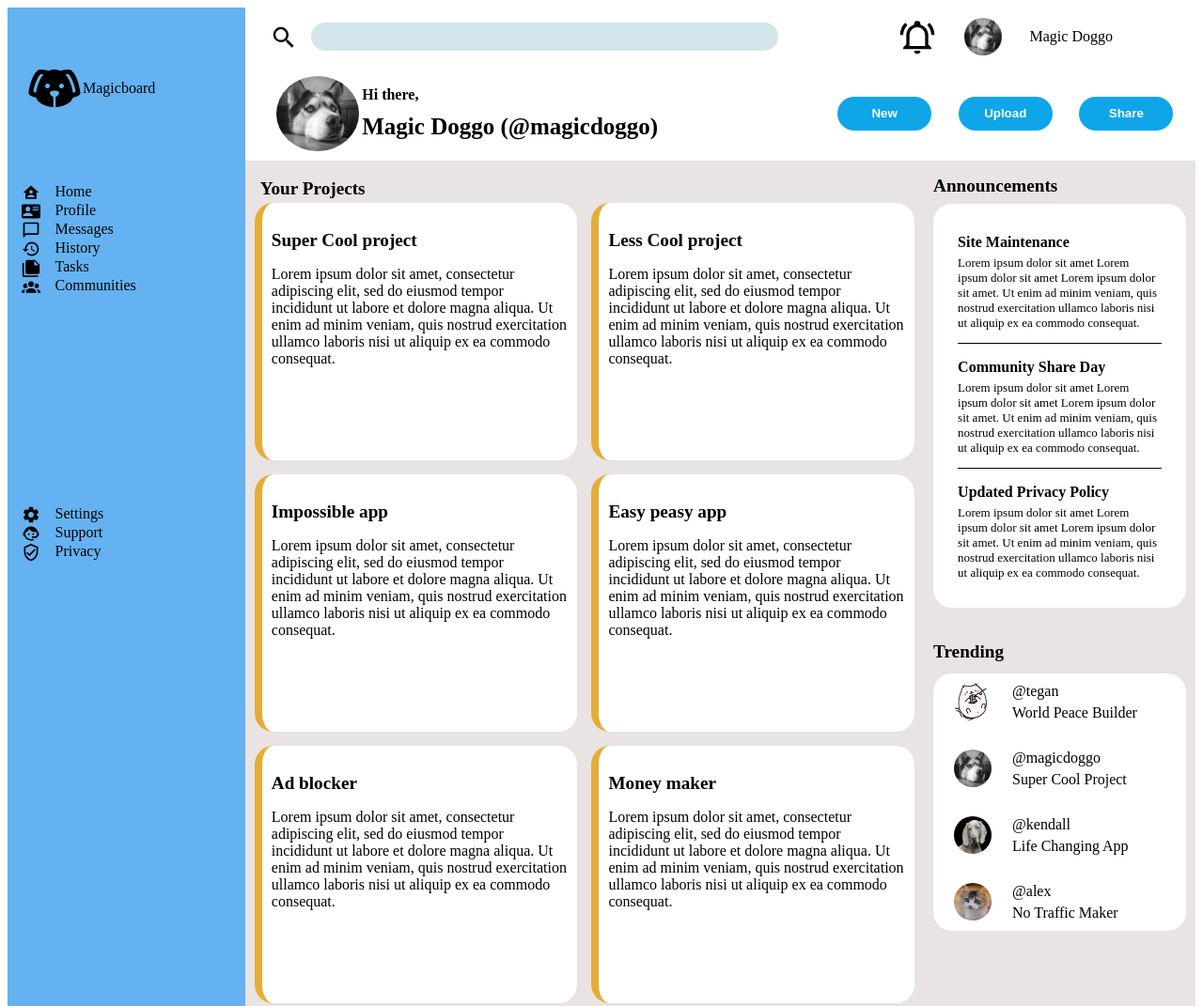
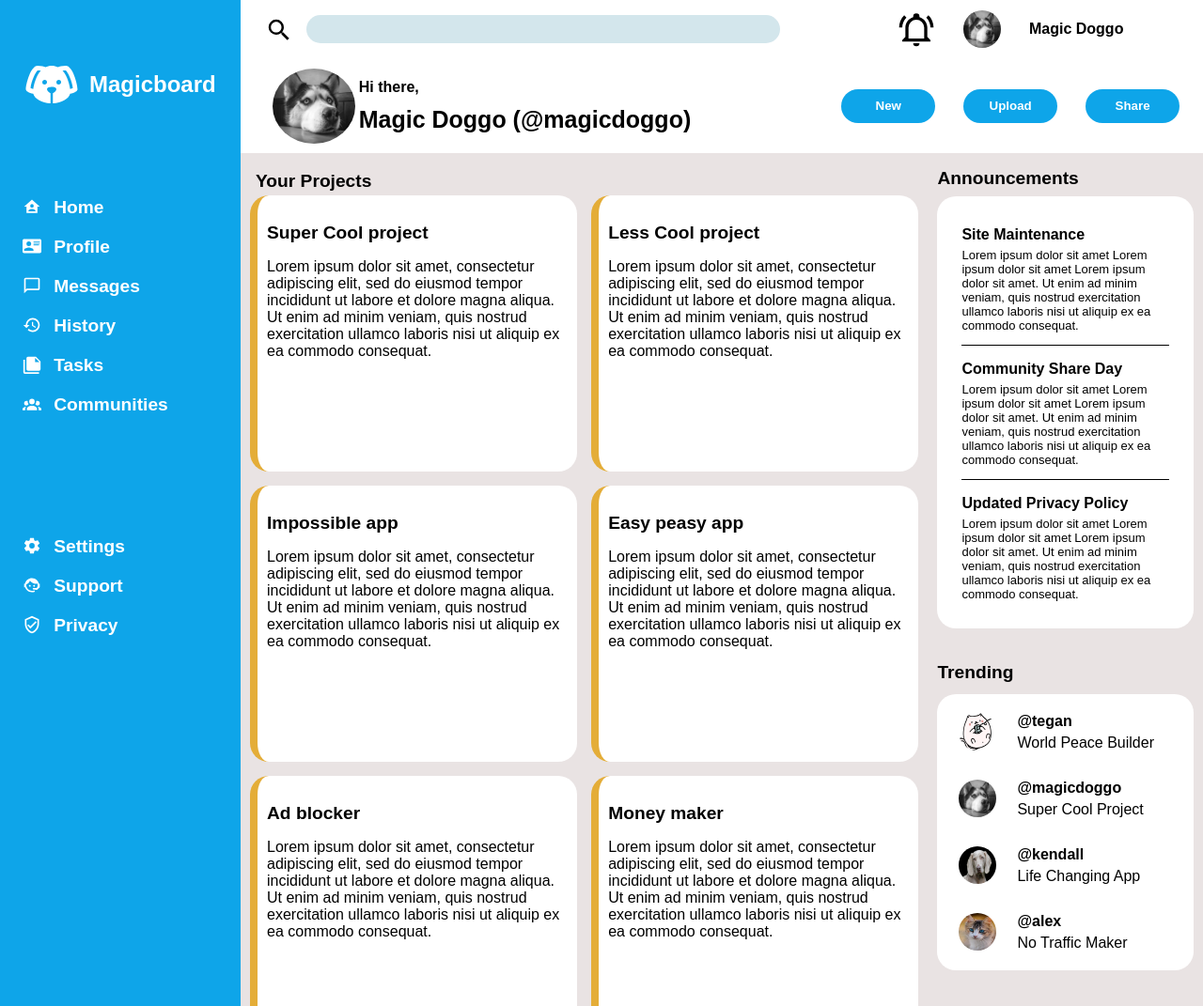
Before and after one commit to magic-doggo/project-admin-dashboard, a plain HTML site: page index.html in a window 1280 px wide. Shown: the top 1071 px of the page at 94% size. Drawn offline with Linux system fonts and the light colour scheme.

Commit message:
Set svg to white and increase size final solution for now if I do this again, find better solution for 'projects-header' class, this is a hack. I should have made a separate row for projects-header, annoucements and trending, so they are aligned and take correct amount of space

```diff
--- a/styles.css
+++ b/styles.css
@@ -1,12 +1,15 @@
-/* * {
-    border: 1px solid red;
-} */
+html,
+body {
+    min-height: 100vh;
+    margin: 0;
+}
 
 .container {
     display: grid;
     grid-template-columns: 1fr 4fr;
     grid-template-rows: 1fr 4fr;
     height: 90vh;
+    font-family: Arial, "Helvetica Neue", Helvetica, sans-serif;
 }
 
 .sidebar {
@@ -14,7 +17,7 @@
     grid-column: 1 / 2;
     grid-row: 1 / -1;
     grid-template-rows: 2fr 6fr 5fr;
-    background-color: rgb(100, 178, 241);
+    background-color: #0ea5e9;
 }
 
 .logo {
@@ -29,25 +32,33 @@
 .logo > * {
     align-self: center;
     justify-self: start;
+    font-size: x-large;
+    font-weight: bolder;
+    padding: 5px;
+    filter: invert(100%) sepia(100%) saturate(2%) hue-rotate(189deg) brightness(105%) contrast(100%);
 }
 
 .navigation {
     grid-row: 2 / 3;
     display: grid;
     grid-template-rows: 2fr 1fr;
+    font-size: larger;
 }
 
 ul {
     list-style-type: none;
     display: grid;
     padding: 0px;
-    /* grid-template-columns: 1fr 4fr; */
+    filter: invert(100%) sepia(100%) saturate(2%) hue-rotate(189deg) brightness(105%) contrast(100%);
+    font-weight: bolder;
 }
 
 li {
     display: grid;
     grid-template-columns: 1fr 4fr;
+    padding: 10px;
 }
+
 .logo-text {
     grid-column: 2 / 3;
 }
@@ -102,6 +113,7 @@ li > img {
     align-items: center;
     justify-content: center;
     gap: 30px;
+    font-weight: bolder;
 }
 
 .bell-profile > img {
@@ -247,6 +259,7 @@ li > img {
     flex-direction: column;
     gap: 10px;
     border-radius: 20px;
+    padding: 10px 0;
 }
 
 .trending-row {
@@ -272,6 +285,10 @@ li > img {
     margin: 5px;
 }
 
+.trending-project > p:nth-child(1) {
+    font-weight: bold;
+}
+
 .trending > p {
     font-weight: bolder;
     font-size: larger;
```
